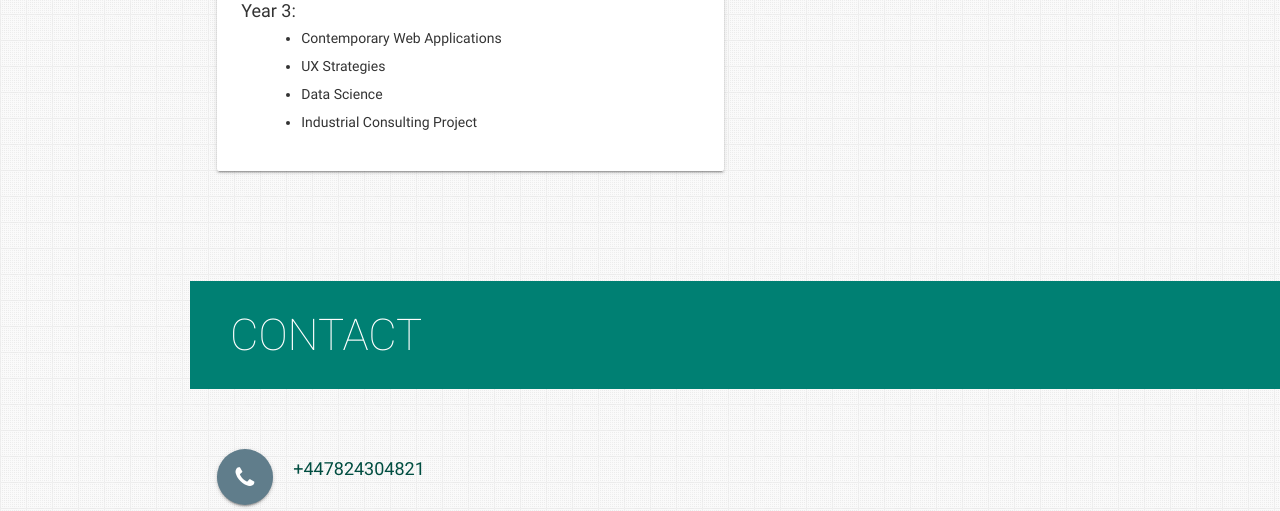
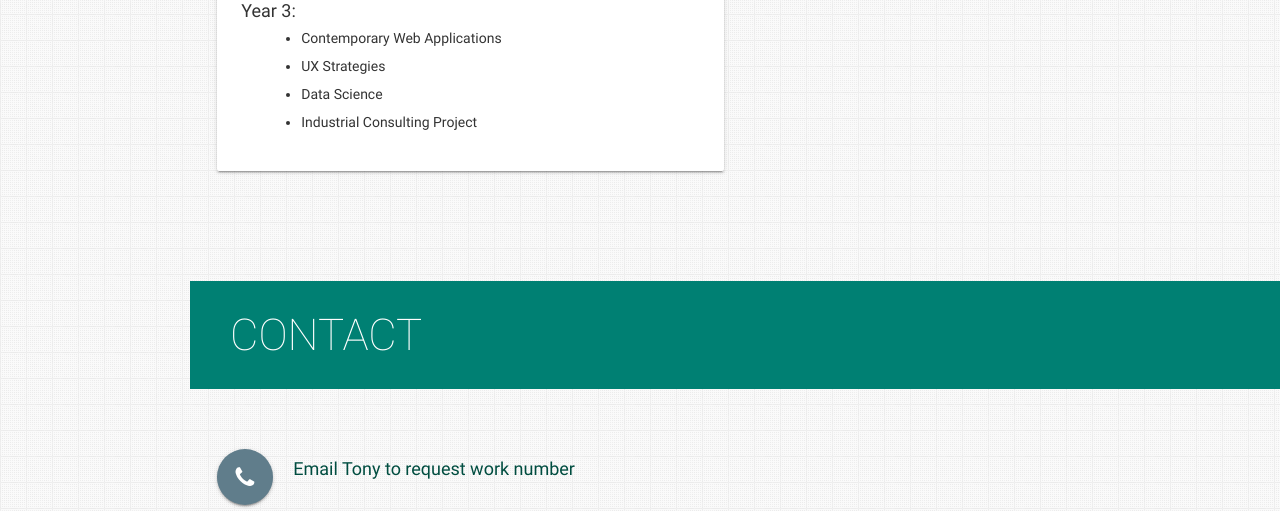
Before and after one commit to tonysolent/tonysolent.github.io, a plain HTML site: page index.html in a window 1280 px wide. Shown: the part 9424-9935 px from the top of the page. Drawn offline with nearby package versions, Linux system fonts and the light colour scheme.

Commit message:
Update index.html

```diff
--- a/index.html
+++ b/index.html
@@ -956,7 +956,7 @@
         <p>
           <a aria-label="Call Tony" data-position="top" data-tooltip="Call Tony"
             class="btn-floating btn-large waves-effect waves-light blue-grey tooltipped"><i class="fa fa-phone"></i><a
-              aria-label="Call Tony">+447824304821</a></a>
+              aria-label="Call Tony">Email Tony to request work number</a></a>
         </p>
         <p>
           <a aria-label="Email Tony" href="mailto:5livit20@solent.ac.uk" target="_blank" data-position="top"
```
